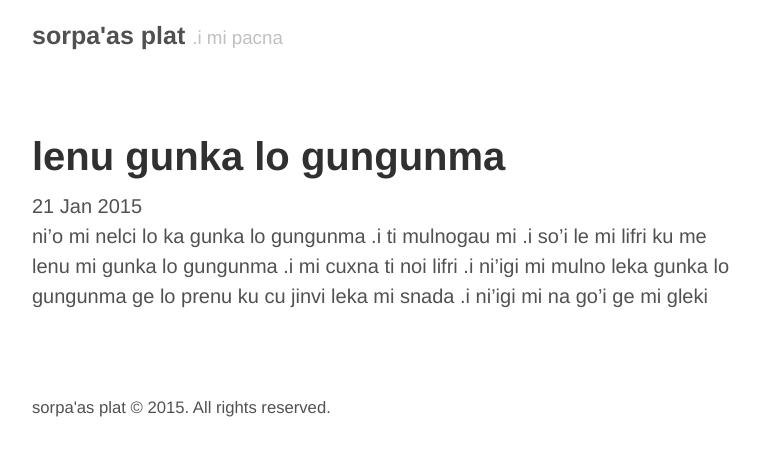
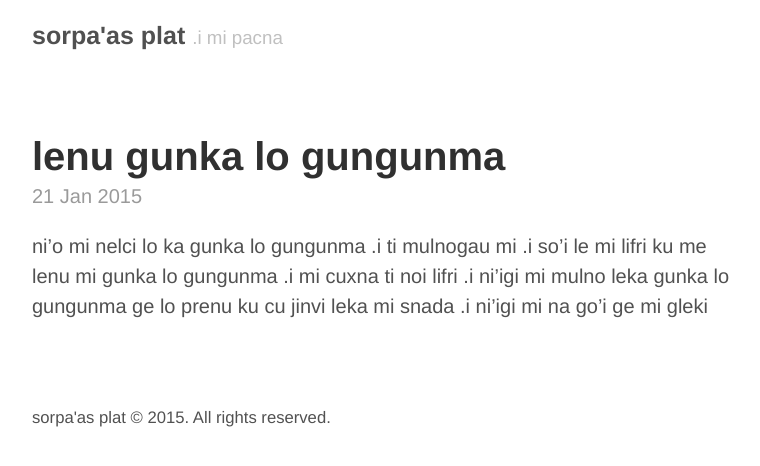
Before and after one commit to sorpaas/sorpaas.com, a Jekyll site: the page built from _posts/2015-01-21-lenu-gunka-lo-gungunma.md, in a window 1280 px wide. Shown: the top 466 px of the page, without its empty margins (258-1018 px from the left). Built offline with Jekyll 4.4.1, drawn with Linux system fonts in a browser that asks for light colours; Markdown is read by kramdown in place of the engine named in the settings; comment, search, counter and statistics services are not loaded.

Commit message:
fix post date

```diff
--- a/_layouts/post.html
+++ b/_layouts/post.html
@@ -4,6 +4,6 @@ layout: default
 
 <article class="post">
   <h1 class="post-title">{{ page.title }}</h1>
-  <time datetime="{{ page.date | date_to_xmlschema }}" class="page-date">{{ page.date | date_to_string }}</time>
+  <time datetime="{{ page.date | date_to_xmlschema }}" class="post-date">{{ page.date | date_to_string }}</time>
   {{ content }}
 </article>
```
